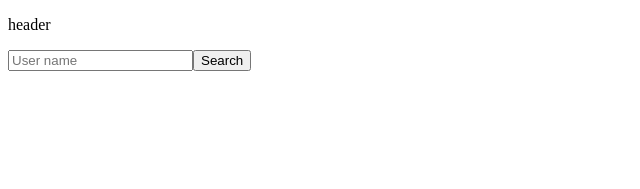
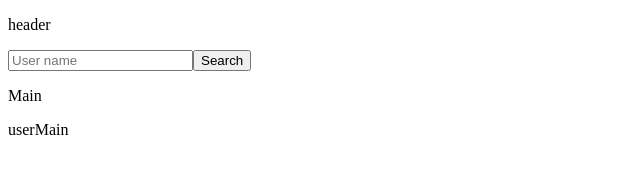
Before and after one commit to devjoppe/github-user-search-app, a React (Vite) app: page / in a window 1280 px wide. Shown: the top 189 px of the page, without its empty margins (0-640 px from the left). Built offline with nearby package versions, Linux system fonts and the light colour scheme.

Commit message:
Render MainUserProfile with data. Search field is working. No style

```diff
--- a/src/App.tsx
+++ b/src/App.tsx
@@ -1,4 +1,5 @@
 import Header from "./sections/Header.tsx"
+import Main from "./sections/Main.tsx"
 import {useState} from "react";
 
 function App() {
@@ -12,9 +13,10 @@ function App() {
     console.log("User data from App: ", userData)
 
     return (
-      <div className="wrapper">
-        <Header searchResult={userResult} />
-      </div>
+        <div className="wrapper">
+            <Header searchResult={userResult} />
+            <Main profileData={userData}/>
+        </div>
     )
 }
 
--- /dev/null
+++ b/src/components/UserMain.tsx
@@ -0,0 +1,14 @@
+
+import UserMainProfile from "./UserMainProfile.tsx";
+import {profileInterface} from "../interfaces/profileInterface.tsx";
+const UserMain = ({profileData}:profileInterface) => {
+
+    return(
+        <div>
+            <p>userMain</p>
+            <UserMainProfile profileData={profileData}/>
+        </div>
+    )
+}
+
+export default UserMain
--- /dev/null
+++ b/src/components/UserMainProfile.tsx
@@ -0,0 +1,16 @@
+import {profileInterface} from "../interfaces/profileInterface.tsx";
+
+const UserMainProfile = ({profileData}:profileInterface) => {
+    return(
+        <div>
+            <h2>{profileData.name}</h2>
+            <span>{profileData.login}</span>
+            <p>{profileData.bio}</p>
+            <div>
+                <span>{profileData.created_at}</span>
+            </div>
+        </div>
+    )
+}
+
+export default UserMainProfile
--- /dev/null
+++ b/src/interfaces/profileInterface.tsx
@@ -0,0 +1,8 @@
+export interface profileInterface {
+    profileData: {
+        login?: string,
+        name?: string,
+        bio?: string,
+        created_at?: string
+    }
+}
--- /dev/null
+++ b/src/sections/Main.tsx
@@ -0,0 +1,13 @@
+import UserMain from "../components/UserMain.tsx";
+import {profileInterface} from "../interfaces/profileInterface.tsx";
+
+const Main = ({profileData}:profileInterface) => {
+    return(
+        <div>
+            <p>Main</p>
+            <UserMain profileData={profileData}/>
+        </div>
+    )
+}
+
+export default Main
```
